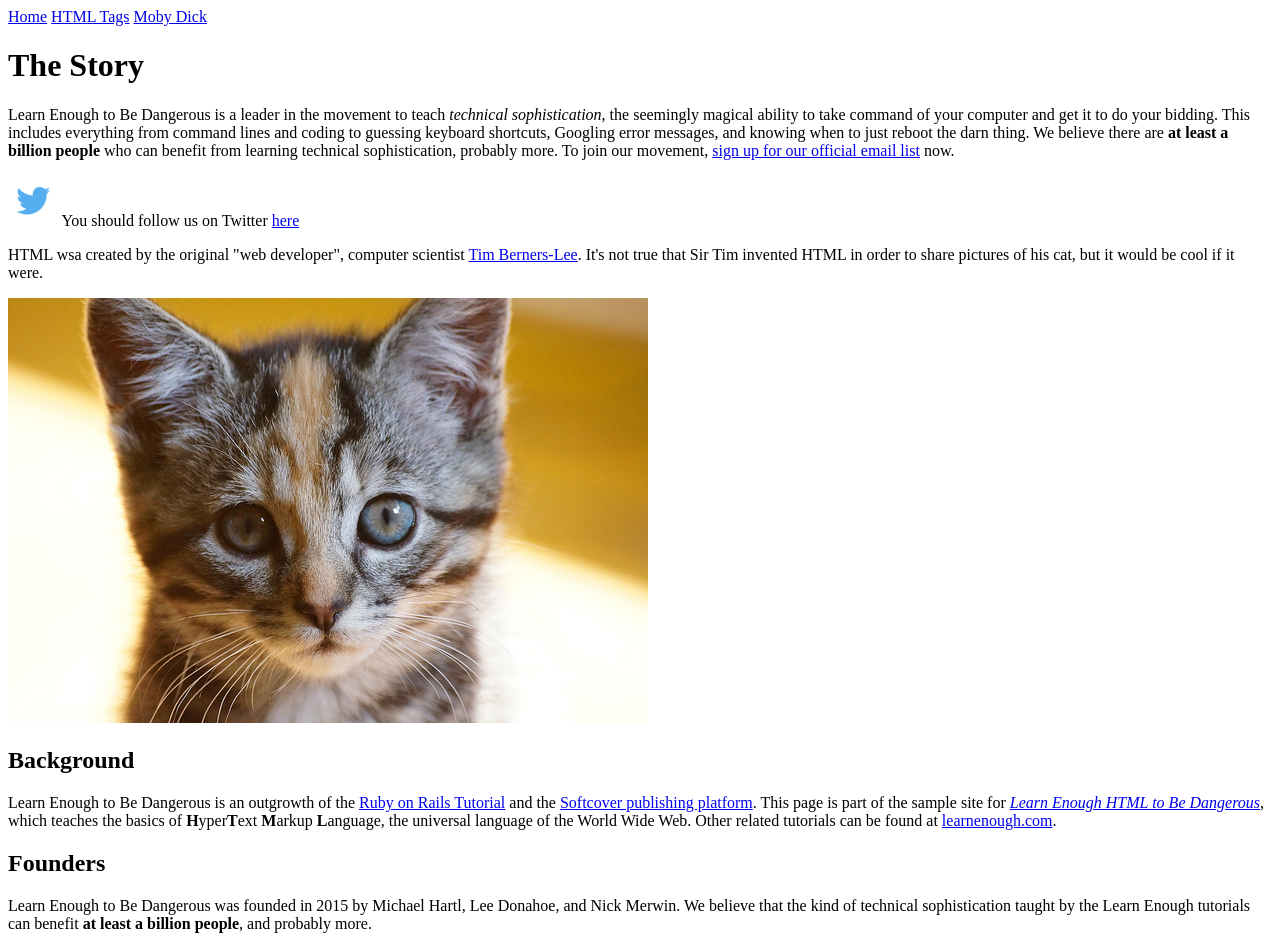
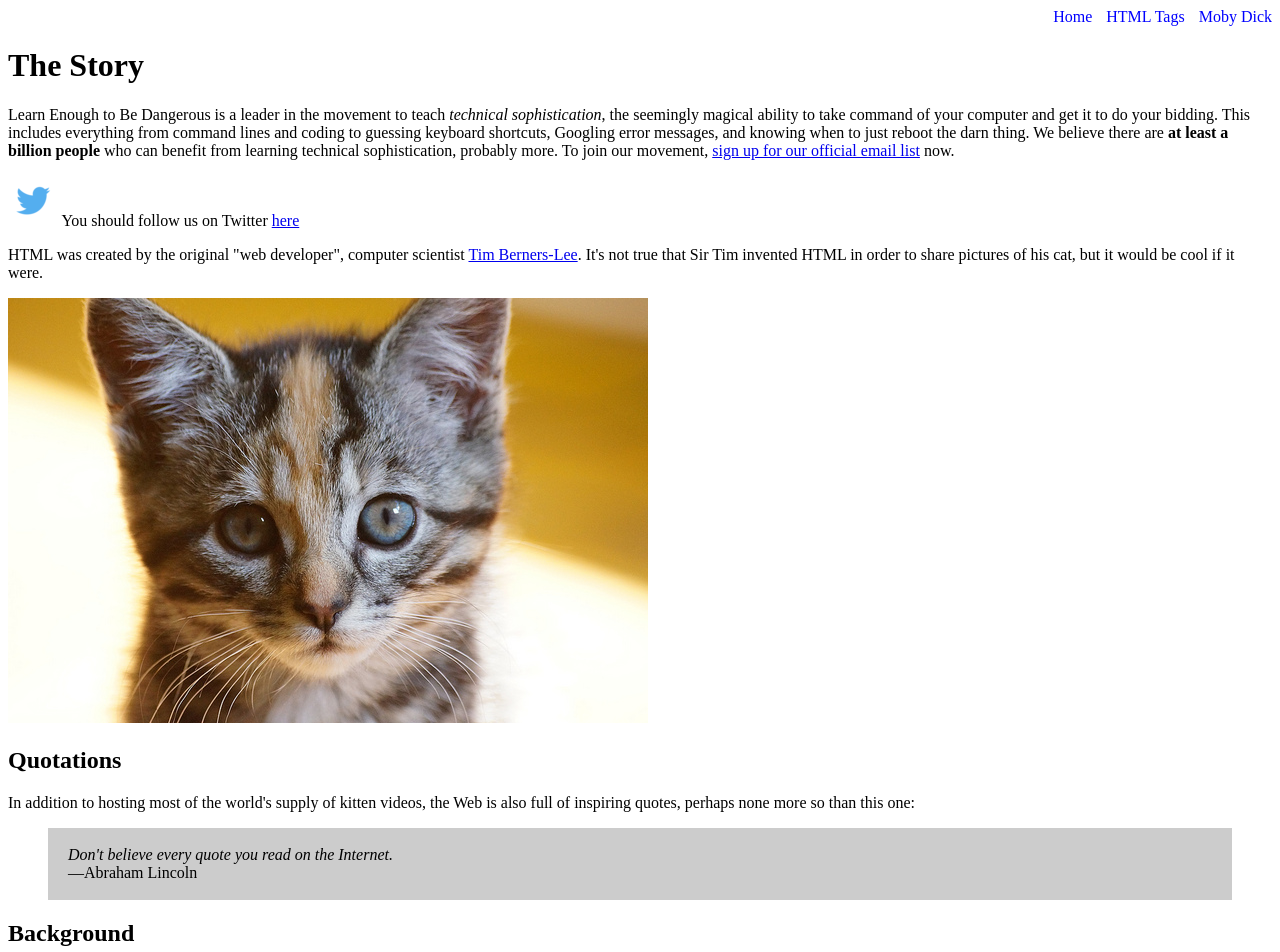
Before and after one commit to RaydLon/sample_website, a plain HTML site: page index.html in a window 1280 px wide. Shown: the top 952 px of the page. Drawn offline with Linux system fonts and the light colour scheme.

Commit message:
Format links and blocks

```diff
--- a/index.html
+++ b/index.html
@@ -6,10 +6,10 @@
 </head>
 <body>
 
-  <div>
-    <a href="index.html">Home</a>
-    <a href="tags.html">HTML Tags</a>
-    <a href="moby_dick.html">Moby Dick</a>
+  <div style="text-align: right;">
+    <a href="index.html" style="text-decoration: none; color: blue;">Home</a>
+    <a href="tags.html" style="margin: 0 0 0 10px; text-decoration:none; color: blue;">HTML Tags</a>
+    <a href="moby_dick.html" style="margin: 0 0 0 10px; text-decoration: none; color: blue;">Moby Dick</a>
   </div>
 
   <h1>The Story</h1>
@@ -27,7 +27,7 @@
   </p>
 
   <p>
-  HTML wsa created by the original "web developer", computer scientist <a href="https://en.wikipedia.org/wiki/Tim_Berners-Lee">Tim
+  HTML was created by the original "web developer", computer scientist <a href="https://en.wikipedia.org/wiki/Tim_Berners-Lee">Tim
     Berners-Lee</a>. It's not true that Sir Tim invented HTML in order to
     share pictures of his cat, but it would be cool if it were.
   </p>
@@ -35,6 +35,21 @@
   <a href="https://www.flickr.com/photos/deborah_s_perspective/14144861329">
     <img src="images/kitten.jpg" alt="An adorable kitten">
   </a>
+
+  <h2>Quotations</h2>
+
+    <p>
+      In addition to hosting most of the world's supply of kitten videos, the
+      Web is also full of inspiring quotes, perhaps none more so than this one:
+    </p>
+
+    <blockquote style="padding: 2px 20px; background: #cccccc;">
+      <p>
+        <em>Don't believe every quote you read on the Internet.</em>
+        <br>
+        —Abraham Lincoln
+      </p>
+    </blockquote>
 
   <h2>Background</h2>
   <p>
```
Also changed, not shown: moby_dick.html (+15 -9 lines), tags.html (+4 -4 lines).
